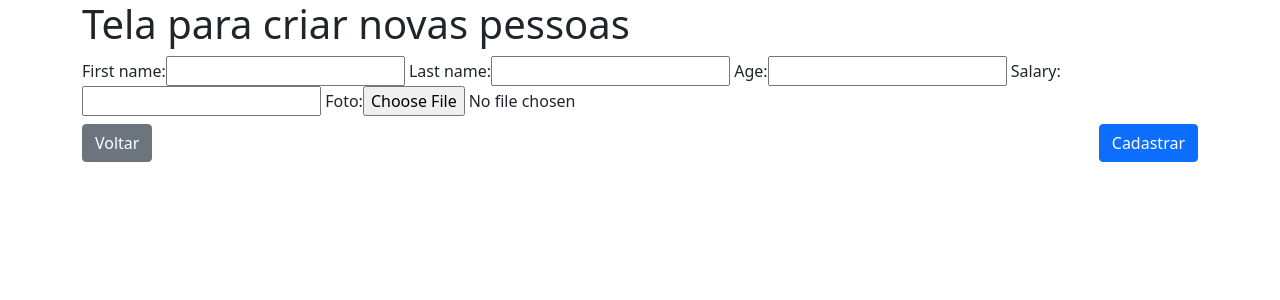
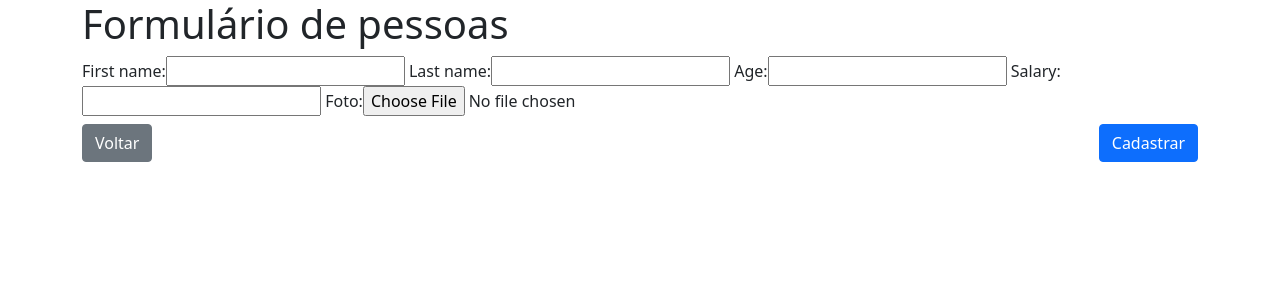
Before and after one commit to flavionogueiraa/advanced_django_curse, a Django app: page /person/create/ in a window 1280 px wide. Shown: the top 300 px of the page. Run offline with Django 3.2, Linux system fonts and the light colour scheme; some libraries are stand-ins or nearby versions.

Commit message:
Pequena alteraçao no html

```diff
--- a/templates/person_form.html
+++ b/templates/person_form.html
@@ -1,7 +1,7 @@
 {% extends 'base.html' %}
 {% load bootstrap %}
 {% block content %}
-    <h1>Tela para criar novas pessoas</h1>
+    <h1>Formulário de pessoas</h1>
     <form action="" method="POST" enctype="multipart/form-data">
         {% csrf_token %}
         <div class="row">
```
